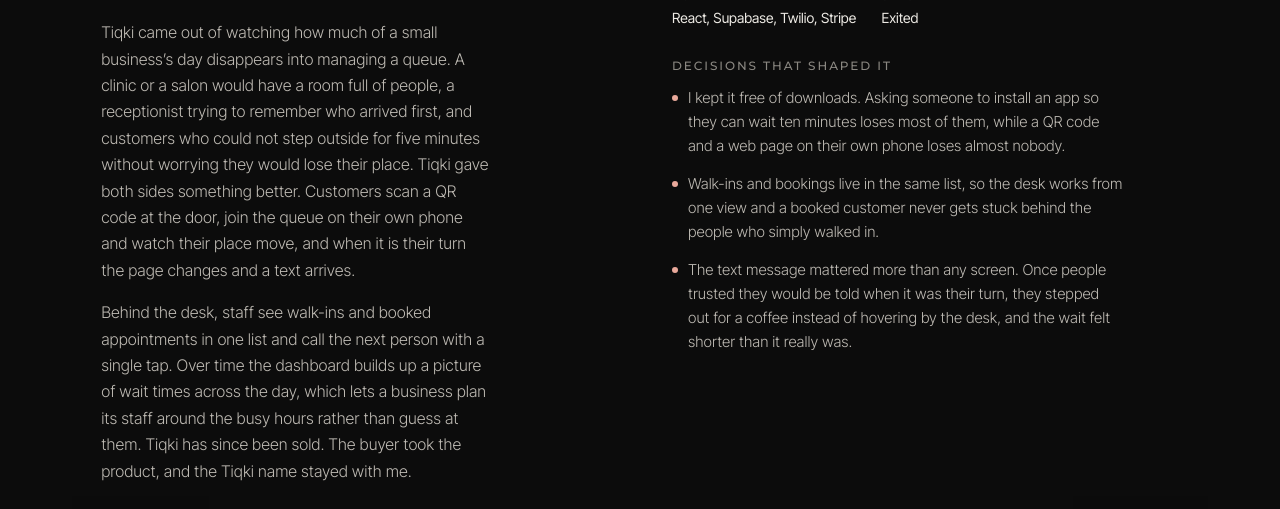
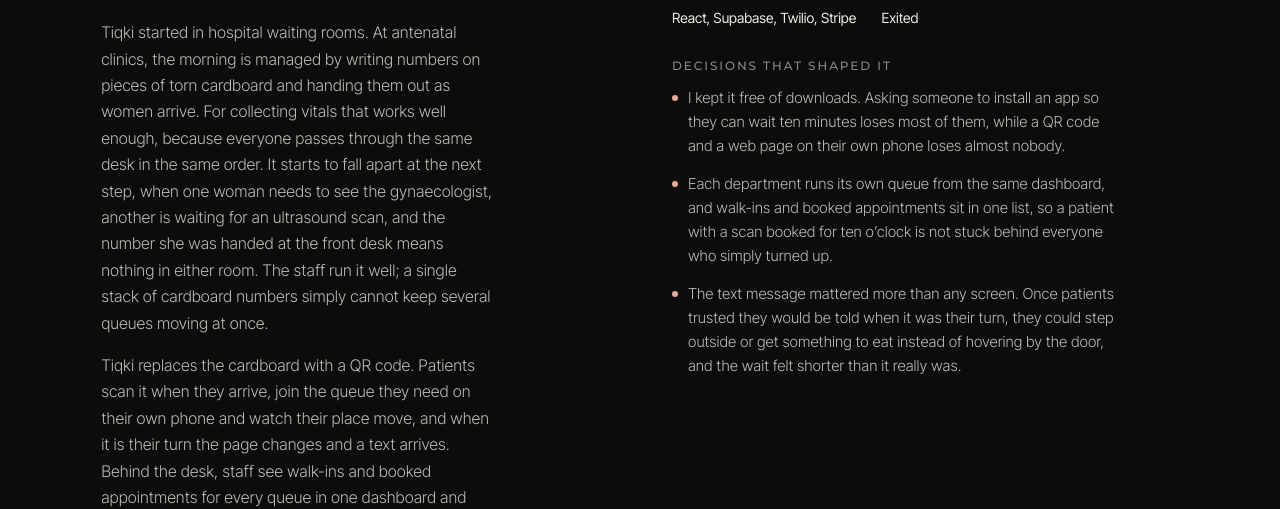
Before and after one commit to LadyKay-tech/karenedegware, a plain HTML site: page product-design/products/tiqki/index.html in a window 1280 px wide. Shown: the part 294-803 px from the top of the page. Drawn offline with Linux system fonts and the light colour scheme; no server answers.

Commit message:
Tiqki: tell the real story, from hospital antenatal queues
Co-Authored-By: Claude Opus 5.5 <noreply@anthropic.com>
Claude-Session: https://claude.ai/code/session_01Cv2qjhF7sYGZehr1n9zc2Z

```diff
--- a/product-design/products/tiqki/index.html
+++ b/product-design/products/tiqki/index.html
@@ -4,7 +4,7 @@
   <meta charset="utf-8">
   <meta name="viewport" content="width=device-width, initial-scale=1">
   <title>Tiqki | Karen Edegware</title>
-  <meta name="description" content="Tiqki, queue and appointment management for small businesses. Customers join from a QR code on their own phone while the desk runs the line. Live preview.">
+  <meta name="description" content="Tiqki, queue and appointment management that started in hospital antenatal clinics. Patients join from a QR code on their own phone while staff run every queue from one dashboard. Live preview.">
   <link rel="icon" href="../../../favicon.ico" sizes="any">
   <link rel="icon" type="image/png" sizes="32x32" href="../../../assets/icons/favicon-32.png">
   <link rel="apple-touch-icon" href="../../../assets/icons/apple-touch-icon.png">
@@ -39,8 +39,8 @@
         <div class="phil-a">
           <span class="lbl cap">Product · Queues and bookings · Web</span>
           <h1>Tiqki.</h1>
-          <p>Tiqki came out of watching how much of a small business’s day disappears into managing a queue. A clinic or a salon would have a room full of people, a receptionist trying to remember who arrived first, and customers who could not step outside for five minutes without worrying they would lose their place. Tiqki gave both sides something better. Customers scan a QR code at the door, join the queue on their own phone and watch their place move, and when it is their turn the page changes and a text arrives.</p>
-          <p>Behind the desk, staff see walk-ins and booked appointments in one list and call the next person with a single tap. Over time the dashboard builds up a picture of wait times across the day, which lets a business plan its staff around the busy hours rather than guess at them. Tiqki has since been sold. The buyer took the product, and the Tiqki name stayed with me.</p>
+          <p>Tiqki started in hospital waiting rooms. At antenatal clinics, the morning is managed by writing numbers on pieces of torn cardboard and handing them out as women arrive. For collecting vitals that works well enough, because everyone passes through the same desk in the same order. It starts to fall apart at the next step, when one woman needs to see the gynaecologist, another is waiting for an ultrasound scan, and the number she was handed at the front desk means nothing in either room. The staff run it well; a single stack of cardboard numbers simply cannot keep several queues moving at once.</p>
+          <p>Tiqki replaces the cardboard with a QR code. Patients scan it when they arrive, join the queue they need on their own phone and watch their place move, and when it is their turn the page changes and a text arrives. Behind the desk, staff see walk-ins and booked appointments for every queue in one dashboard and call the next person with a single tap, and over time it builds up a picture of waiting times across the day that helps with planning staff. Tiqki has since been sold. The buyer took the product, and the Tiqki name stayed with me.</p>
         </div>
         <div class="phil-b">
           <dl class="facts">
@@ -52,8 +52,8 @@
           <h2 class="sub">Decisions that shaped it</h2>
           <ul class="calls plain">
             <li>I kept it free of downloads. Asking someone to install an app so they can wait ten minutes loses most of them, while a QR code and a web page on their own phone loses almost nobody.</li>
-            <li>Walk-ins and bookings live in the same list, so the desk works from one view and a booked customer never gets stuck behind the people who simply walked in.</li>
-            <li>The text message mattered more than any screen. Once people trusted they would be told when it was their turn, they stepped out for a coffee instead of hovering by the desk, and the wait felt shorter than it really was.</li>
+            <li>Each department runs its own queue from the same dashboard, and walk-ins and booked appointments sit in one list, so a patient with a scan booked for ten o’clock is not stuck behind everyone who simply turned up.</li>
+            <li>The text message mattered more than any screen. Once patients trusted they would be told when it was their turn, they could step outside or get something to eat instead of hovering by the door, and the wait felt shorter than it really was.</li>
           </ul>
         </div>
       </div>
```
